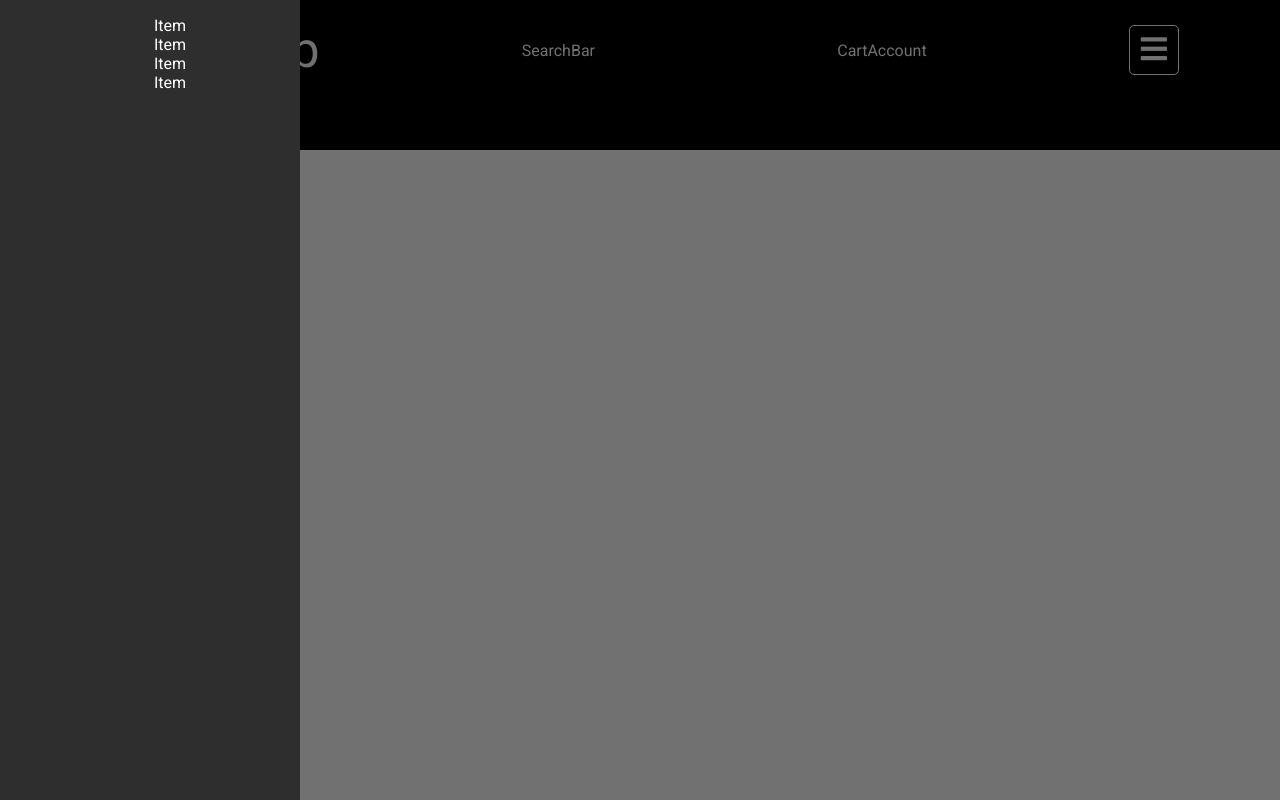
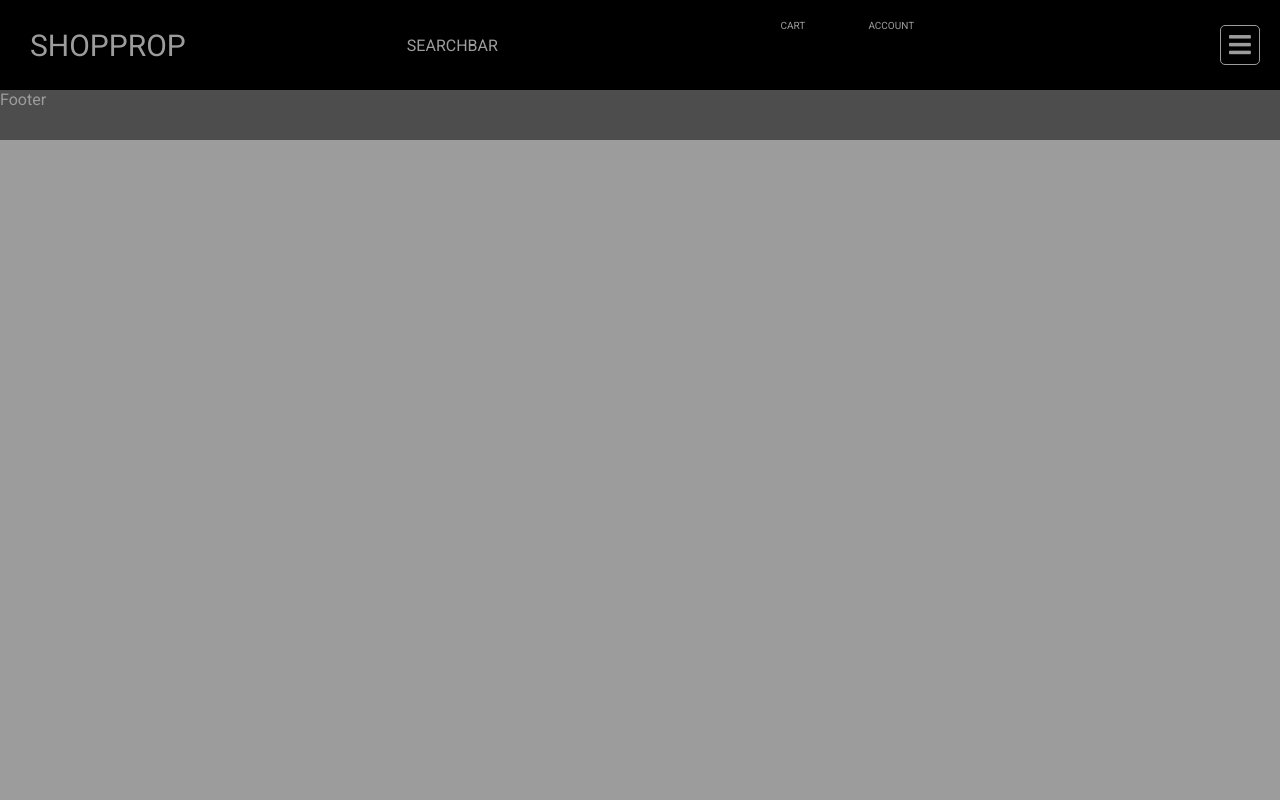
Before and after one commit to AlexGralewski/ShopProp, a React (Create React App) app in the folder frontend/: page / in a window 1280 px wide. Built offline with nearby package versions, Linux system fonts and the light colour scheme.

Commit message:
Page styling folder

```diff
--- a/frontend/src/styles/index.css
+++ b/frontend/src/styles/index.css
@@ -11,26 +11,55 @@ ul {
   list-style: none;
 }
 
+a {
+  text-decoration: none;
+  color: inherit;
+}
+
 nav {
-  width: 100%;
-  height: 100px;
+  max-width: 100%;
+  padding: 20px;
+  height: 50px;
   background-color: black;
   color: white;
   display: -webkit-box;
   display: -ms-flexbox;
   display: flex;
-  -ms-flex-pack: distribute;
-      justify-content: space-around;
+  -webkit-box-pack: justify;
+      -ms-flex-pack: justify;
+          justify-content: space-between;
   -webkit-box-align: center;
       -ms-flex-align: center;
           align-items: center;
+  text-transform: uppercase;
 }
 
 nav .nav-logo {
-  font-size: 50px;
+  margin: 0 10px;
+  font-size: 30px;
 }
 
-nav ul {
+nav .toggle-button {
+  font-size: 25px;
+  width: 40px;
+  height: 40px;
+  border: white 1px solid;
+  border-radius: 5px;
+  background: none;
+  color: white;
+  cursor: pointer;
+}
+
+nav .toggle-button:hover {
+  background-color: #252525;
+}
+
+nav .nav-items {
+  width: 300px;
+  font-size: 10px;
+}
+
+nav .nav-items ul {
   display: -webkit-box;
   display: -ms-flexbox;
   display: flex;
@@ -38,28 +67,25 @@ nav ul {
       justify-content: space-around;
 }
 
-nav a {
-  text-decoration: none;
-  color: inherit;
+nav .nav-items ul li, nav .nav-items ul a {
+  height: 50px;
+  display: -webkit-box;
+  display: -ms-flexbox;
+  display: flex;
+  -webkit-box-orient: vertical;
+  -webkit-box-direction: normal;
+      -ms-flex-direction: column;
+          flex-direction: column;
+  -webkit-box-align: center;
+      -ms-flex-align: center;
+          align-items: center;
+  -webkit-box-pack: justify;
+      -ms-flex-pack: justify;
+          justify-content: space-between;
 }
 
-nav .toggle-button {
+nav .nav-items ul li i, nav .nav-items ul a i {
   font-size: 30px;
-  width: 50px;
-  height: 50px;
-  border: white 1px solid;
-  border-radius: 5px;
-  background: none;
-  color: white;
-}
-
-nav .toggle-button:hover {
-  cursor: pointer;
-  background-color: #252525;
-}
-
-nav .toggle-button:active {
-  border: white 1px solid;
 }
 
 .side-menu {
@@ -71,6 +97,10 @@ nav .toggle-button:active {
   width: 300px;
   z-index: 10;
   color: white;
+  -webkit-transform: translateX(-100%);
+          transform: translateX(-100%);
+  -webkit-transition: ease 0.5s;
+  transition: ease 0.5s;
 }
 
 .side-menu ul {
@@ -88,19 +118,30 @@ nav .toggle-button:active {
           align-items: center;
 }
 
+.side-menu.open {
+  -webkit-transform: translateX(0);
+          transform: translateX(0);
+}
+
 .backdrop {
   height: 100vh;
   width: 100vw;
   position: fixed;
   left: 0;
   top: 0;
-  background-color: rgba(0, 0, 0, 0.555);
+  background-color: rgba(0, 0, 0, 0.39);
   z-index: 9;
+}
+
+.content {
+  min-height: 80vh;
+  width: 100vw;
+  background-color: white;
 }
 
 footer {
   height: 50px;
-  background-color: black;
+  background-color: #7e7e7e;
   color: white;
 }
 /*# sourceMappingURL=index.css.map */
--- a/frontend/src/styles/index.scss
+++ b/frontend/src/styles/index.scss
@@ -11,44 +11,67 @@ ul {
   list-style: none;
 }
 
+a {
+  text-decoration: none;
+  color: inherit;
+}
+
 nav {
-  width: 100%;
-  height: 100px;
+  max-width: 100%;
+  padding: 20px;
+  height: 50px;
   background-color: black;
   color: white;
   display: flex;
-  justify-content: space-around;
+  justify-content: space-between;
   align-items: center;
+  text-transform: uppercase;
 
   .nav-logo {
-    font-size: 50px;
-  }
-  ul {
-    display: flex;
-    justify-content: space-around;
-  }
-  a {
-    text-decoration: none;
-    color: inherit;
+    margin: 0 10px;
+    font-size: 30px;
   }
 
   .toggle-button {
-    font-size: 30px;
-    width: 50px;
-    height: 50px;
+    font-size: 25px;
+    width: 40px;
+    height: 40px;
     border: white 1px solid;
     border-radius: 5px;
     background: none;
     color: white;
+    cursor: pointer;
   }
 
   .toggle-button:hover {
-    cursor: pointer;
     background-color: rgb(37, 37, 37);
   }
-  .toggle-button:active {
-    border: white 1px solid;
+
+  .nav-items {
+    width: 300px;
+    font-size: 10px;
+    ul {
+      display: flex;
+      justify-content: space-around;
+      li,a {
+        height: 50px;
+        display: flex;
+        flex-direction: column;
+        align-items: center;
+        justify-content: space-between;
+        i {
+          font-size: 30px;
+        }
+
+      }
+
+    }
+
+
   }
+
+
+
 }
 
 .side-menu {
@@ -60,12 +83,19 @@ nav {
   width: 300px;
   z-index: 10;
   color: white;
+  transform: translateX(-100%);
+  transition: ease 0.5s;
   ul {
     display: flex;
     flex-direction: column;
     justify-content: space-around;
     align-items: center;
   }
+
+}
+
+.side-menu.open{
+  transform: translateX(0);
 }
 
 .backdrop {
@@ -74,12 +104,19 @@ nav {
   position: fixed;
   left: 0;
   top: 0;
-  background-color: rgba(0, 0, 0, 0.555);
+  background-color: rgba(0, 0, 0, 0.39);
   z-index: 9;
 }
 
+.content {
+  min-height: 80vh;
+  width: 100vw;
+  background-color: white;
+}
+
+
 footer {
   height: 50px;
-  background-color: black;
+  background-color: rgb(126, 126, 126);
   color: white;
 }
```
Also changed, not shown: 1 other file (tests, documents, lock files or other folders).
